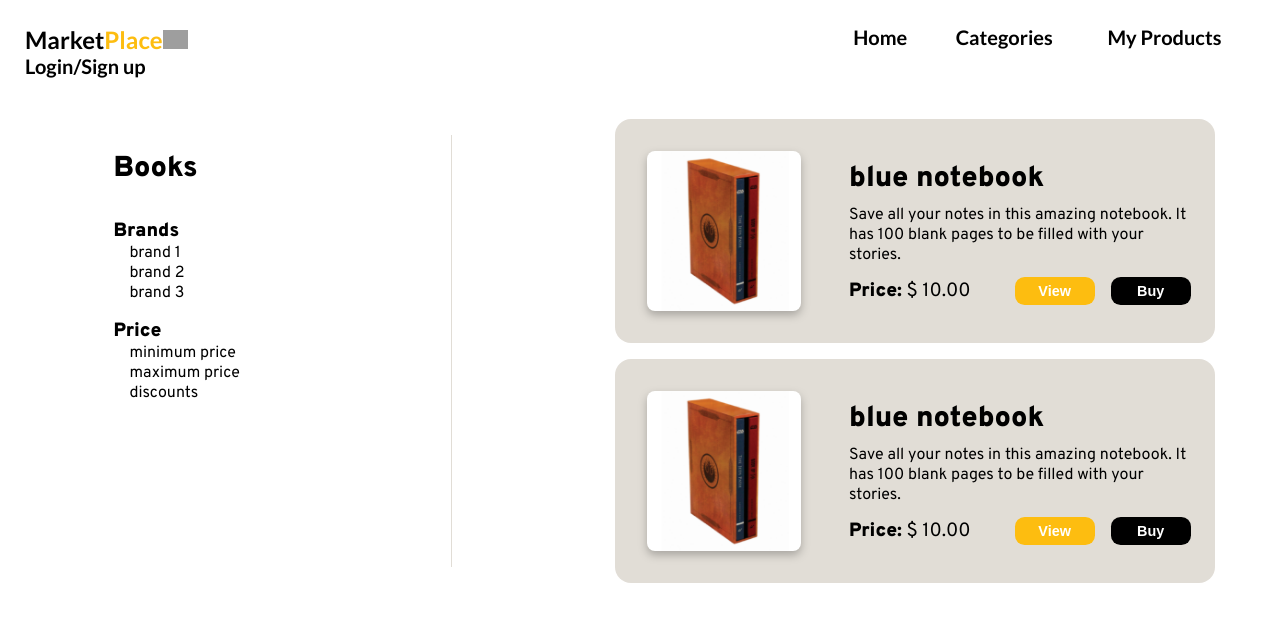
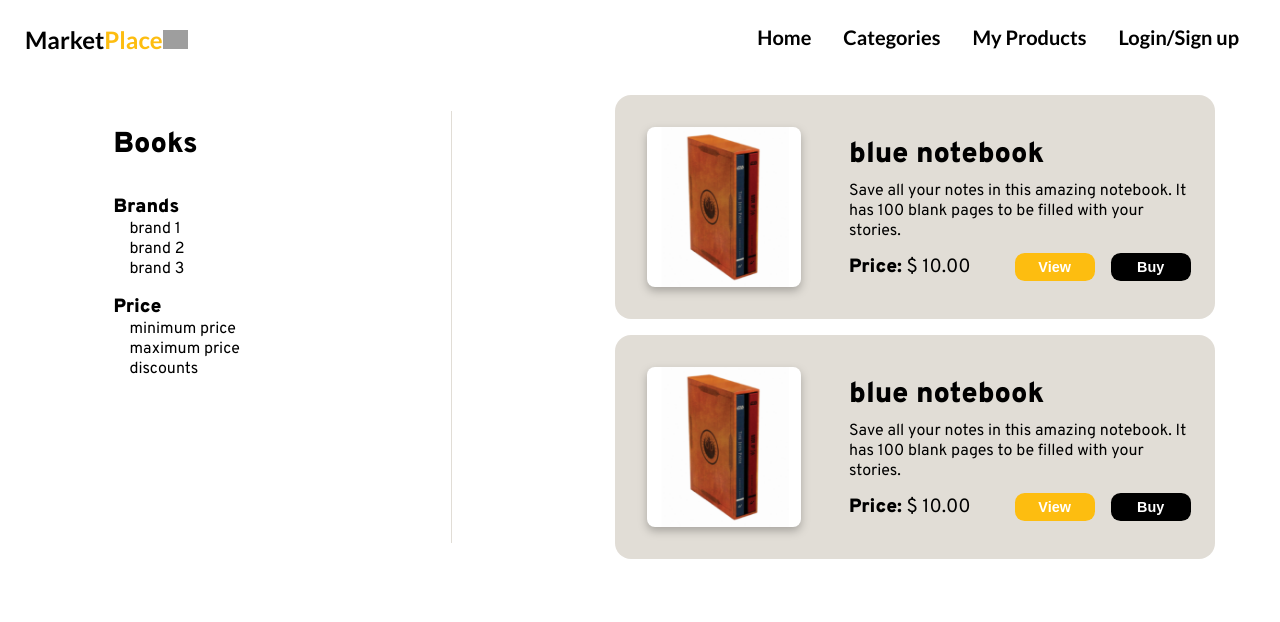
Before and after one commit to davidgdev/the-market-place, a React (Create React App) app: page /categories in a window 1280 px wide. Shown: the top 622 px of the page. Built offline with nearby package versions, Linux system fonts and the light colour scheme; grey boxes are pictures that could not be loaded.

Commit message:
Fix Navbar to inline items

```diff
--- a/src/components/NavBar.jsx
+++ b/src/components/NavBar.jsx
@@ -14,7 +14,7 @@ function NavBar(){
           <div>
           <header className="header">
             <nav className="nav">
-              <ul>
+              <ul className="nav__brand">
                 <li>
                   <Link to="/" className="">
                     <h1>
@@ -24,6 +24,8 @@ function NavBar(){
                     </h1>
                   </Link>
                 </li>
+              </ul>
+              <ul className="nav__links">
                 <li>
                   <Link to="/" className="nav__item">
                     Home
--- a/src/sass/components/_NavBar.scss
+++ b/src/sass/components/_NavBar.scss
@@ -1,22 +1,25 @@
 @import '../abstracts/variables';
 
-a{
+a {
     text-decoration: none;
 }
-.nav{
+.nav {
     padding:25px;
     font-family: $lato;
-    ul{
-        display: grid;
-        grid-template-columns: 67% 8% 12% 12%;
-        justify-content: space-between;
+    display: flex;
 
-        li{
-            list-style: none;
-        }
+    &__brand{
+        display: flex;
+        list-style: none;
     }
+
+    &__links {
+        display: flex;
+        list-style: none;
+        margin-left: auto;
+    }
+
     &__title{
-
         font-style: normal;
         font-weight: bold;
         font-size: 54px;
@@ -33,10 +36,10 @@ a{
         width: 25px;
     }
     &__item{
-
         font-style: normal;
         font-weight: 900;
         font-size: 20px;
         color: #000000;
+        padding: 0 1rem;
     }
 }
```
